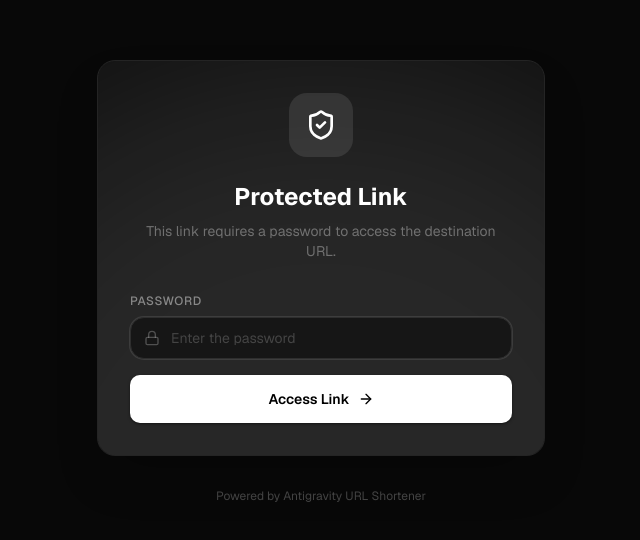
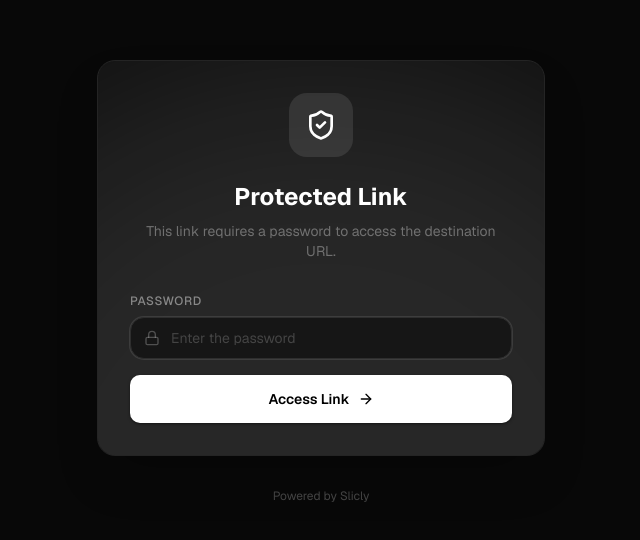
Before and after one commit to Vihananand/URL-Shortener, a Next.js app: page /secure/1 in a window 1280 px wide. Shown: the part 118-658 px from the top of the page, without its empty margins (319-959 px from the left). Built offline with nearby package versions, Linux system fonts and the light colour scheme; no server answers.

Commit message:
updated UI

```diff
--- a/app/secure/[slug]/page.tsx
+++ b/app/secure/[slug]/page.tsx
@@ -101,7 +101,7 @@ export default function SecurePage({ params }: { params: Promise<{ slug: string
 
         <div className="mt-8 text-center">
           <p className="text-xs text-muted/60">
-            Powered by Antigravity URL Shortener
+            Powered by Slicly
           </p>
         </div>
       </motion.div>
```
